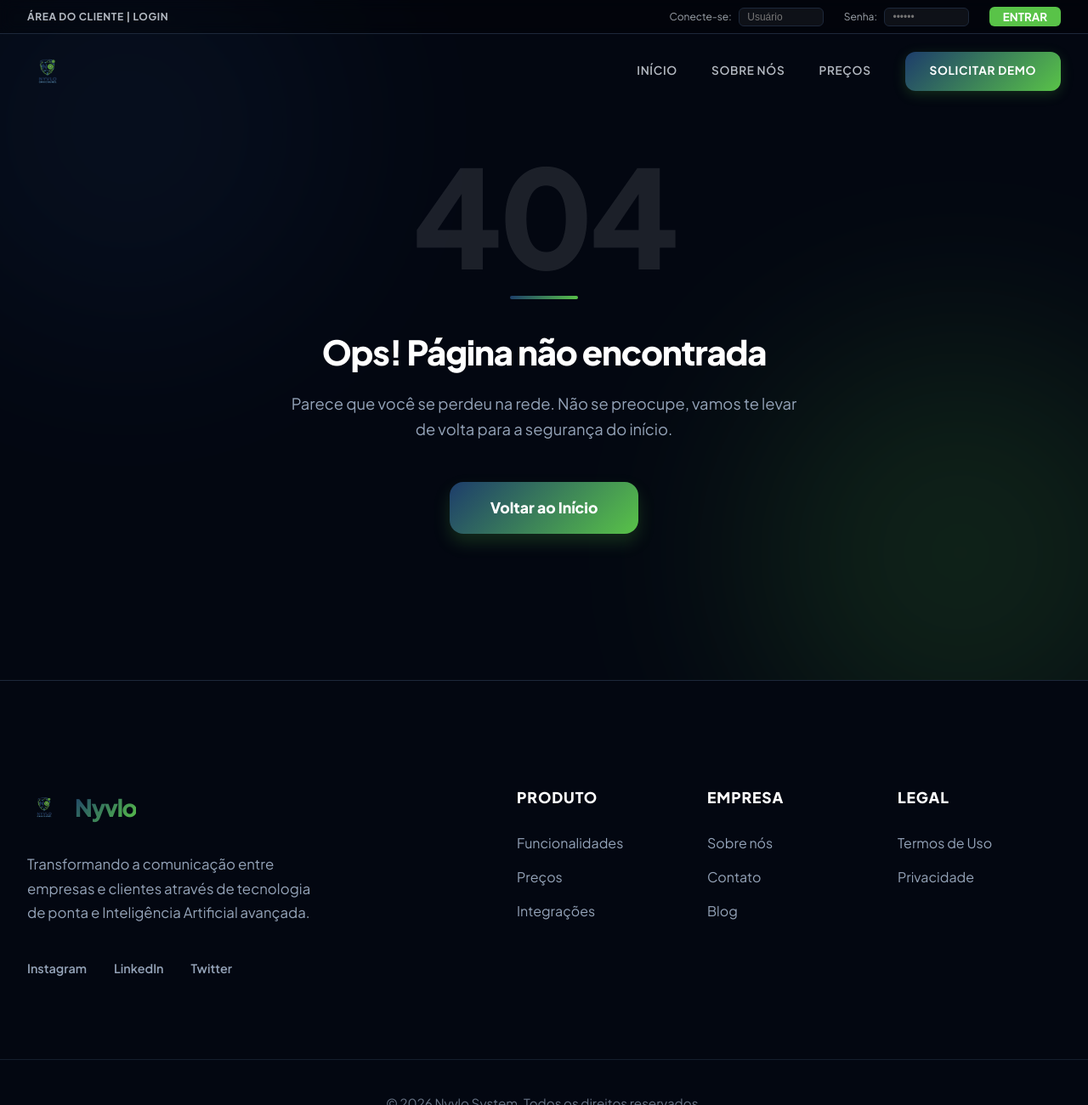
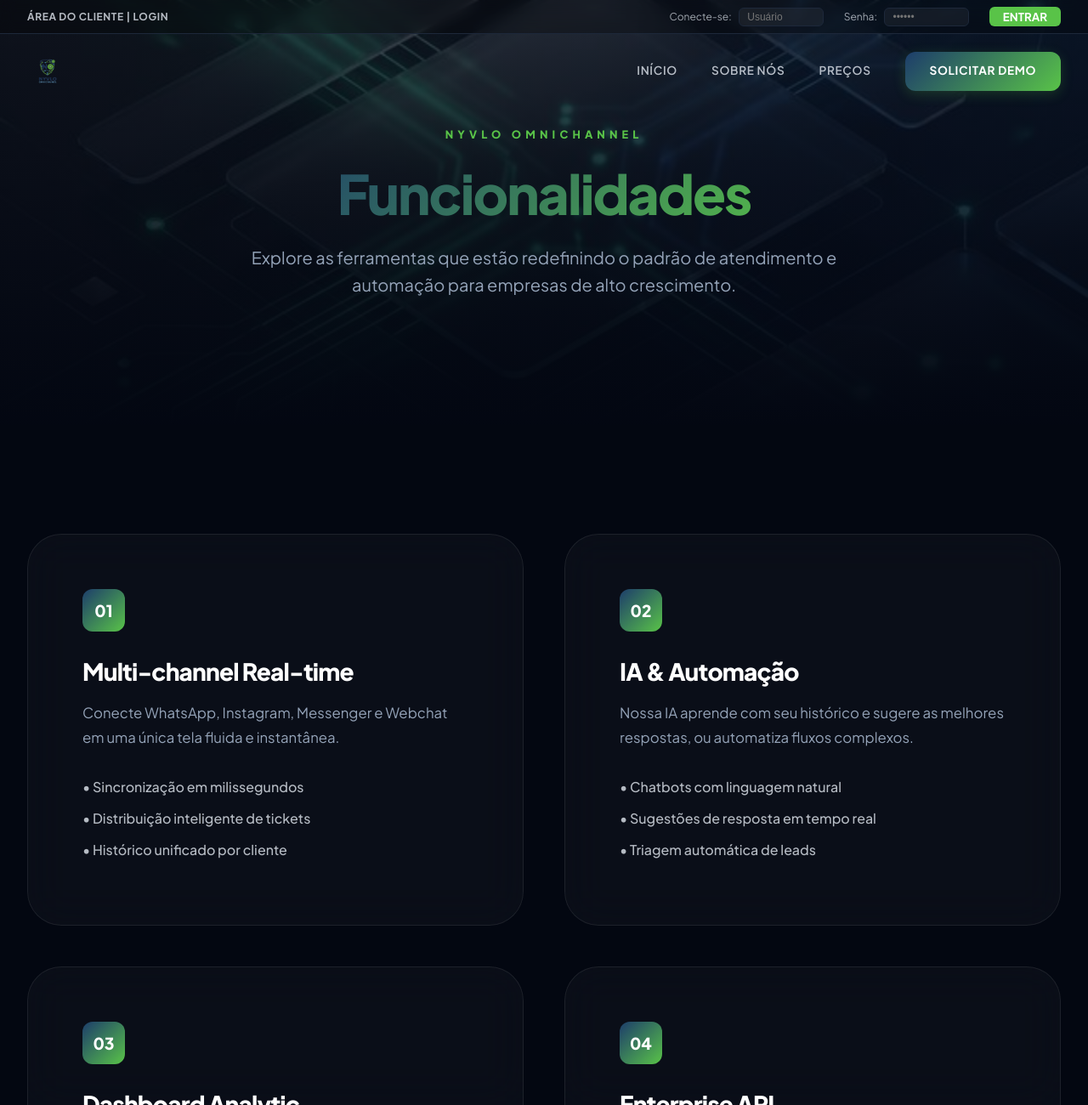
Before and after one commit to Nyvlo/Site-Nyvlo, a Vue app: page /features in a window 1280 px wide. Shown: the top 1300 px of the page at 85% size. Built offline with nearby package versions, Linux system fonts and the light colour scheme.

Commit message:
feat: add dedicated features page and update footer links

```diff
--- a/src/components/Footer.vue
+++ b/src/components/Footer.vue
@@ -17,7 +17,7 @@
       <div class="footer-links">
         <div class="link-group">
           <h4>Produto</h4>
-          <a href="#">Funcionalidades</a>
+          <RouterLink to="/features">Funcionalidades</RouterLink>
           <a href="#pricing">Preços</a>
           <a href="#">Integrações</a>
         </div>
--- a/src/router/index.js
+++ b/src/router/index.js
@@ -1,6 +1,7 @@
 import { createRouter, createWebHistory } from 'vue-router'
 import HomeView from '../views/HomeView.vue'
 import AboutView from '../views/AboutView.vue'
+import FeaturesView from '../views/FeaturesView.vue'
 import NotFoundView from '../views/NotFoundView.vue'
 
 const router = createRouter({
@@ -15,6 +16,11 @@
             path: '/about',
             name: 'about',
             component: AboutView
+        },
+        {
+            path: '/features',
+            name: 'features',
+            component: FeaturesView
         },
         {
             path: '/:pathMatch(.*)*',
--- /dev/null
+++ b/src/views/FeaturesView.vue
@@ -0,0 +1,264 @@
+<script setup>
+import { onMounted } from 'vue';
+import featuresBg from '../assets/backgrounds/features_page_bg.png';
+
+onMounted(() => {
+  window.scrollTo(0, 0);
+});
+</script>
+
+<template>
+  <div class="features-page">
+    <!-- Hero Section -->
+    <section class="features-hero" :style="{ backgroundImage: `url(${featuresBg})` }">
+      <div class="overlay"></div>
+      <div class="container relative-z">
+        <div class="content animate-fade-in">
+          <span class="sub-label">Nyvlo Omnichannel</span>
+          <h1 class="brand-gradient-text">Funcionalidades</h1>
+          <p>Explore as ferramentas que estão redefinindo o padrão de atendimento e automação para empresas de alto crescimento.</p>
+        </div>
+      </div>
+    </section>
+
+    <!-- Main Features Grid -->
+    <section class="features-grid">
+      <div class="container">
+        <div class="grid-layout">
+          <div class="feature-card glass">
+            <div class="icon-box bg-gradient">01</div>
+            <h3>Multi-channel Real-time</h3>
+            <p>Conecte WhatsApp, Instagram, Messenger e Webchat em uma única tela fluida e instantânea.</p>
+            <ul class="feature-list">
+              <li>• Sincronização em milissegundos</li>
+              <li>• Distribuição inteligente de tickets</li>
+              <li>• Histórico unificado por cliente</li>
+            </ul>
+          </div>
+
+          <div class="feature-card glass">
+            <div class="icon-box bg-gradient">02</div>
+            <h3>IA & Automação</h3>
+            <p>Nossa IA aprende com seu histórico e sugere as melhores respostas, ou automatiza fluxos complexos.</p>
+            <ul class="feature-list">
+              <li>• Chatbots com linguagem natural</li>
+              <li>• Sugestões de resposta em tempo real</li>
+              <li>• Triagem automática de leads</li>
+            </ul>
+          </div>
+
+          <div class="feature-card glass">
+            <div class="icon-box bg-gradient">03</div>
+            <h3>Dashboard Analytic</h3>
+            <p>Métricas precisas sobre tempo de resposta, satisfação do cliente e performance da equipe.</p>
+            <ul class="feature-list">
+              <li>• Relatórios exportáveis em PDF/Excel</li>
+              <li>• Monitoramento de picos de demanda</li>
+              <li>• KPIs personalizáveis</li>
+            </ul>
+          </div>
+
+          <div class="feature-card glass">
+            <div class="icon-box bg-gradient">04</div>
+            <h3>Enterprise API</h3>
+            <p>Integre a Nyvlo com seu CRM, ERP ou sistema proprietário de forma simples e segura.</p>
+            <ul class="feature-list">
+              <li>• Documentação completa (Swagger)</li>
+              <li>• Webhooks para eventos em tempo real</li>
+              <li>• Segurança padrão bancário</li>
+            </ul>
+          </div>
+        </div>
+      </div>
+    </section>
+
+    <!-- CTA Section -->
+    <section class="cta-section">
+      <div class="container">
+        <div class="cta-card glass">
+          <h2>Pronto para escalar seu atendimento?</h2>
+          <p>Junte-se a centenas de empresas que já transformaram seus resultados com a Nyvlo.</p>
+          <div class="cta-buttons">
+            <a href="/#contact" class="btn-primary bg-gradient">Solicitar Demonstração</a>
+            <a href="/#pricing" class="btn-secondary glass">Ver Planos</a>
+          </div>
+        </div>
+      </div>
+    </section>
+  </div>
+</template>
+
+<style scoped>
+.features-page {
+  background-color: var(--background);
+  color: white;
+}
+
+.features-hero {
+  height: 60vh;
+  min-height: 500px;
+  background-size: cover;
+  background-position: center;
+  position: relative;
+  display: flex;
+  align-items: center;
+  justify-content: center;
+  text-align: center;
+}
+
+.overlay {
+  position: absolute;
+  top: 0;
+  left: 0;
+  width: 100%;
+  height: 100%;
+  background: linear-gradient(to bottom, rgba(8, 12, 24, 0.7), var(--background));
+}
+
+.relative-z {
+  position: relative;
+  z-index: 2;
+}
+
+.sub-label {
+  display: block;
+  font-size: 0.8rem;
+  font-weight: 800;
+  text-transform: uppercase;
+  letter-spacing: 0.4em;
+  color: var(--vibrant-green);
+  margin-bottom: 1.5rem;
+}
+
+.features-hero h1 {
+  font-size: 4rem;
+  margin-bottom: 1.5rem;
+  font-weight: 900;
+}
+
+.features-hero p {
+  font-size: 1.25rem;
+  color: var(--text-muted);
+  max-width: 700px;
+  margin: 0 auto;
+  line-height: 1.6;
+}
+
+.features-grid {
+  padding: 8rem 0;
+}
+
+.grid-layout {
+  display: grid;
+  grid-template-columns: repeat(2, 1fr);
+  gap: 3rem;
+}
+
+.feature-card {
+  padding: 4rem;
+  border-radius: 2.5rem;
+  transition: all 0.4s cubic-bezier(0.175, 0.885, 0.32, 1.275);
+}
+
+.feature-card:hover {
+  transform: translateY(-10px);
+  border-color: rgba(89, 195, 72, 0.3);
+}
+
+.icon-box {
+  width: 50px;
+  height: 50px;
+  display: flex;
+  align-items: center;
+  justify-content: center;
+  border-radius: 12px;
+  font-weight: 900;
+  font-size: 1.2rem;
+  margin-bottom: 2rem;
+}
+
+.feature-card h3 {
+  font-size: 1.75rem;
+  margin-bottom: 1.2rem;
+  color: white;
+}
+
+.feature-card p {
+  color: var(--text-muted);
+  font-size: 1.05rem;
+  line-height: 1.7;
+  margin-bottom: 2rem;
+}
+
+.feature-list {
+  list-style: none;
+  padding: 0;
+}
+
+.feature-list li {
+  color: var(--foreground);
+  font-weight: 500;
+  margin-bottom: 0.8rem;
+  opacity: 0.8;
+}
+
+.cta-section {
+  padding-bottom: 10rem;
+}
+
+.cta-card {
+  padding: 6rem;
+  text-align: center;
+  border-radius: 3rem;
+  background: linear-gradient(135deg, rgba(29, 61, 107, 0.1), rgba(89, 195, 72, 0.1));
+}
+
+.cta-card h2 {
+  font-size: 3rem;
+  margin-bottom: 1.5rem;
+  font-weight: 900;
+}
+
+.cta-card p {
+  font-size: 1.2rem;
+  color: var(--text-muted);
+  margin-bottom: 3.5rem;
+}
+
+.cta-buttons {
+  display: flex;
+  gap: 2rem;
+  justify-content: center;
+}
+
+.btn-primary, .btn-secondary {
+  padding: 1.2rem 3rem;
+  border-radius: 1rem;
+  font-weight: 800;
+  font-size: 1.1rem;
+  transition: all 0.3s ease;
+}
+
+.btn-primary:hover {
+  transform: scale(1.05);
+  box-shadow: 0 10px 30px rgba(29, 61, 107, 0.4);
+}
+
+.btn-secondary:hover {
+  background: rgba(255, 255, 255, 0.05);
+}
+
+@media (max-width: 1024px) {
+  .features-hero h1 { font-size: 3.5rem; }
+  .grid-layout { grid-template-columns: 1fr; }
+}
+
+@media (max-width: 768px) {
+  .features-hero { height: auto; padding: 10rem 0; }
+  .features-hero h1 { font-size: 2.75rem; }
+  .feature-card { padding: 2.5rem; }
+  .cta-card { padding: 4rem 2rem; }
+  .cta-card h2 { font-size: 2.25rem; }
+  .cta-buttons { flex-direction: column; }
+}
+</style>
```
Also changed, not shown: src/assets/backgrounds/features_page_bg.png (added).
